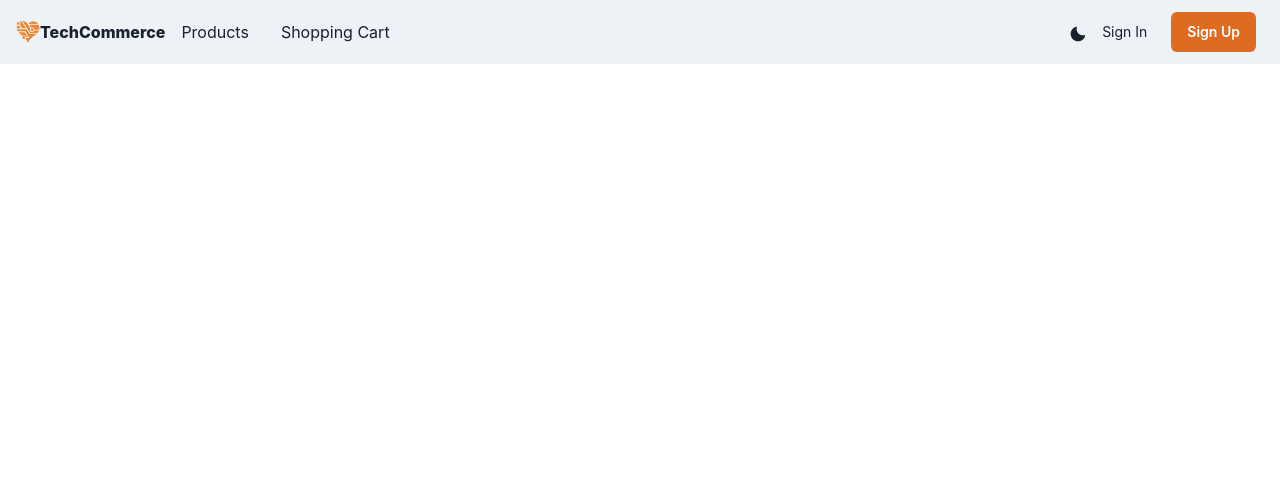
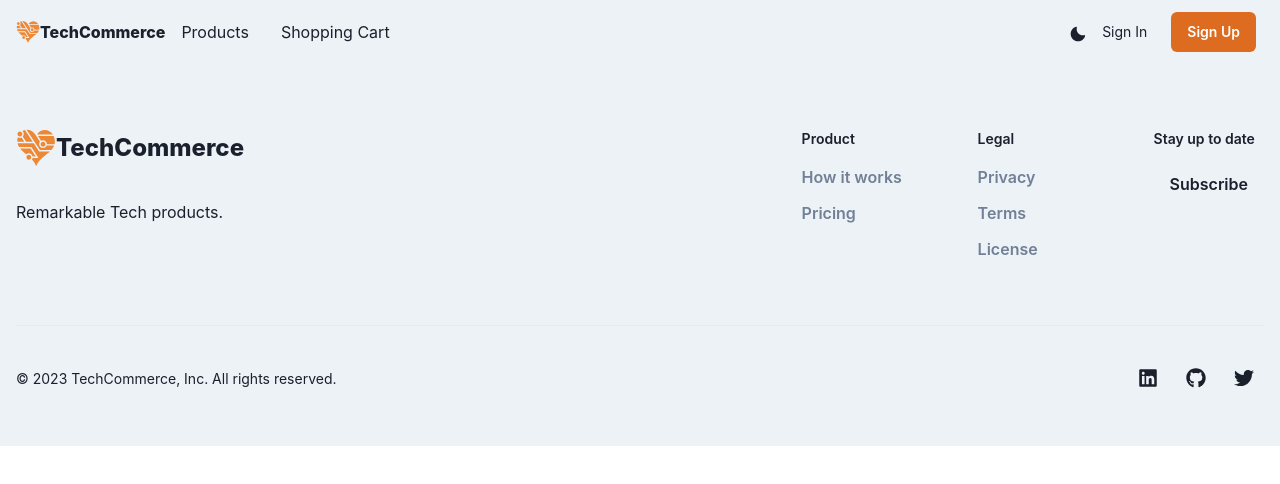
Before and after one commit to vivekvc14/Ecommerce-practice-project, a React (Create React App) app in the folder client/: page / in a window 1280 px wide. Shown: the top 484 px of the page. Built offline with nearby package versions, Linux system fonts and the light colour scheme.

Commit message:
Footer component

```diff
--- /dev/null
+++ b/client/src/components/Footer.jsx
@@ -0,0 +1,118 @@
+import {
+  Box,
+  Button,
+  ButtonGroup,
+  Container,
+  Divider,
+  IconButton,
+  Input,
+  Stack,
+  Text,
+  Flex,
+  useColorModeValue,
+  Icon,
+} from "@chakra-ui/react";
+import { FaGithub, FaLinkedin, FaTwitter } from "react-icons/fa";
+import { GiTechnoHeart } from "react-icons/gi";
+
+const Footer = () => (
+  <Box w="100%" bg={useColorModeValue("gray.100", "gray.900")}>
+    <Container w="100%" as="footer" role="contentinfo" maxW={"7xl"}>
+      <Stack
+        w="100%"
+        spacing="8"
+        direction={{ base: "column", md: "row" }}
+        justify="space-between"
+        py={{ base: "12", md: "16" }}
+      >
+        <Stack spacing={{ base: "6", md: "8" }} align="start">
+          <Flex alignItems="center" spacing={2}>
+            <Icon as={GiTechnoHeart} h={10} w={10} color="orange.400" />
+            <Text fontSize="2xl" fontWeight="extrabold">
+              TechCommerce
+            </Text>
+          </Flex>
+          <Text color="muted">Remarkable Tech products.</Text>
+        </Stack>
+        <Stack
+          direction={{ base: "column-reverse", md: "column", lg: "row" }}
+          spacing={{ base: "12", md: "8" }}
+        >
+          <Stack direction="row" spacing="8">
+            <Stack spacing="4" minW="36" flex="1">
+              <Text fontSize="sm" fontWeight="semibold" color="subtle">
+                Product
+              </Text>
+              <Stack spacing="3" shouldWrapChildren>
+                <Button variant="link">How it works</Button>
+                <Button variant="link">Pricing</Button>
+              </Stack>
+            </Stack>
+            <Stack spacing="4" minW="36" flex="1">
+              <Text fontSize="sm" fontWeight="semibold" color="subtle">
+                Legal
+              </Text>
+              <Stack spacing="3" shouldWrapChildren>
+                <Button variant="link">Privacy</Button>
+                <Button variant="link">Terms</Button>
+                <Button variant="link">License</Button>
+              </Stack>
+            </Stack>
+          </Stack>
+          <Stack spacing="4">
+            <Text fontSize="sm" fontWeight="semibold" color="subtle">
+              Stay up to date
+            </Text>
+            <Stack
+              spacing="4"
+              direction={{ base: "column", sm: "row" }}
+              maxW={{ lg: "360px" }}
+            >
+              <Button variant="primary" type="submit" flexShrink={0}>
+                Subscribe
+              </Button>
+            </Stack>
+          </Stack>
+        </Stack>
+      </Stack>
+      <Divider />
+      <Stack
+        pt="8"
+        pb="12"
+        justify="space-between"
+        direction={{ base: "column-reverse", md: "row" }}
+        align="center"
+      >
+        <Text fontSize="sm" color="subtle">
+          &copy; {new Date().getFullYear()} TechCommerce, Inc. All rights
+          reserved.
+        </Text>
+        <ButtonGroup variant="ghost">
+          <IconButton
+            as="a"
+            target="_blank"
+            href="https://www.linkedin.com/in/vivek-c-8660a3270/"
+            aria-label="LinkedIn"
+            icon={<FaLinkedin fontSize="1.25rem" />}
+          />
+          <IconButton
+            as="a"
+            href="https://github.com/vivekkk-01"
+            target="_blank"
+            aria-label="GitHub"
+            icon={<FaGithub fontSize="1.25rem" />}
+          />
+          <IconButton
+            target="_blank"
+            as="a"
+            href="https://twitter.com/_Vivek01"
+            aria-label="Twitter"
+            icon={<FaTwitter fontSize="1.25rem" />}
+          />
+        </ButtonGroup>
+      </Stack>
+    </Container>
+  </Box>
+);
+
+export default Footer;
--- a/client/src/pages/Root.jsx
+++ b/client/src/pages/Root.jsx
@@ -1,6 +1,7 @@
 import React from "react";
 import { Outlet } from "react-router-dom";
 import Navbar from "../components/Navbar";
+import Footer from "../components/Footer";
 
 const Root = () => {
   return (
@@ -9,6 +10,7 @@
       <main>
         <Outlet />
       </main>
+      <Footer />
     </>
   );
 };
```
